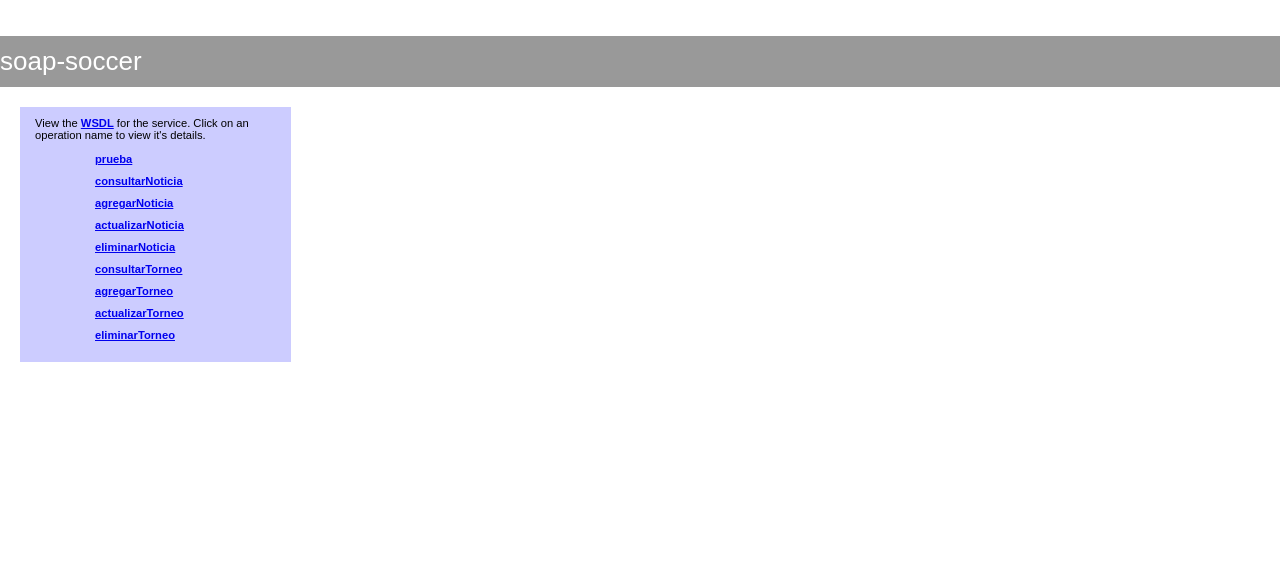
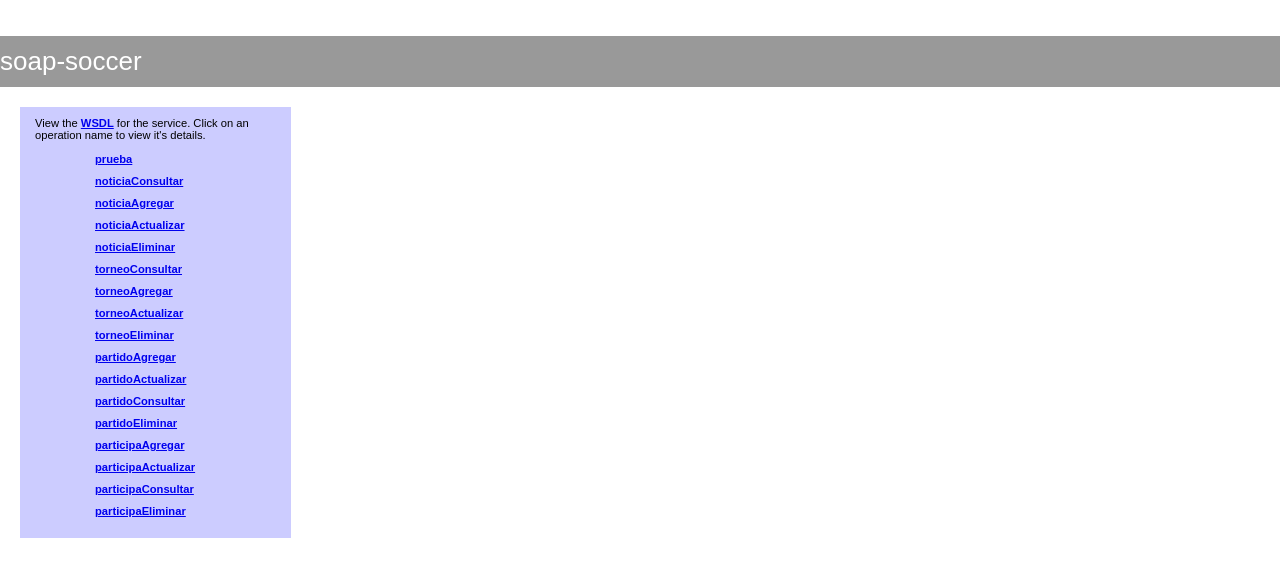
Before and after one commit to yaelmo21/soap-soccer, a PHP site: page / in a window 1280 px wide. Shown: the top 577 px of the page. Run offline with PHP 8.4, Linux system fonts and the light colour scheme.

Commit message:
Creation partidos_service.php and participa_service.php

```diff
--- a/index.php
+++ b/index.php
@@ -3,11 +3,13 @@
     require 'service/partidos_service.php';
     require 'service/noticias_service.php';
     require 'service/torneos_service.php';
+    require 'service/participa_service.php';
 
     $server = new soap_server();
     $URL       = "example.com";
     $namespace = $URL . '?wsdl';
     $server->configureWSDL('soap-soccer', $namespace);
+
 
     $server->wsdl->addComplexType(
         'equipos',
@@ -52,7 +54,7 @@
     );
 
     $server->register(
-        'consultarNoticia',
+        'noticiaConsultar',
         array('idNoticia' => 'xsd:integer'),
         array('return'=>'tns:noticia'),
         'urn:NoticiaXMLwsdl', // Nombre del workspace
@@ -64,7 +66,7 @@
 
     // Agregar Noticia
     $server->register(
-        'agregarNoticia',
+        'noticiaAgregar',
         array('autor' => 'xsd:string', 'fecha' => 'sxd:string', 'titulo' => 'xsd:string', 'cuerpo' => 'xsd:string', 'idTorneo' => 'xsd:integer'),
         array('mensaje'=>'xsd:string'),
         'urn:NoticiaXMLwsdl', // Nombre del workspace
@@ -76,7 +78,7 @@
 
     // Actualizar Noticia
     $server->register(
-        'actualizarNoticia',
+        'noticiaActualizar',
         array('idNoticia' => 'xsd:integer','autor' => 'xsd:string', 'fecha' => 'sxd:string', 'titulo' => 'xsd:string', 'cuerpo' => 'xsd:string', 'idTorneo' => 'xsd:integer'),
         array('mensaje'=>'xsd:string'),
         'urn:NoticiaXMLwsdl', // Nombre del workspace
@@ -88,7 +90,7 @@
 
     // Eliminar Noticia
     $server->register(
-        'eliminarNoticia',
+        'noticiaEliminar',
         array('idNoticia' => 'xsd:integer'),
         array('mensaje'=>'xsd:string'),
         'urn:NoticiaXMLwsdl', // Nombre del workspace
@@ -114,7 +116,7 @@
     );
 
     $server->register(
-        'consultarTorneo',
+        'torneoConsultar',
         array('idTorneo' => 'xsd:integer'),
         array('return'=>'tns:torneo'),
         'urn:TorneoXMLwsdl', // Nombre del workspace
@@ -126,7 +128,7 @@
 
     // Agregar Torneo
     $server->register(
-        'agregarTorneo',
+        'torneoAgregar',
         array('nombre' => 'xsd:string', 'fechaIncial' => 'sxd:string', 'fechaFinal' => 'xsd:string'),
         array('mensaje'=>'xsd:string'),
         'urn:TorneoXMLwsdl', // Nombre del workspace
@@ -138,7 +140,7 @@
 
     // Actualizar Torneo
     $server->register(
-        'actualizarTorneo',
+        'torneoActualizar',
         array('idTorneo' => 'xsd:integer','nombre' => 'xsd:string', 'fechaIncial' => 'sxd:string', 'fechaFinal' => 'xsd:string'),
         array('mensaje'=>'xsd:string'),
         'urn:TorneoXMLwsdl', // Nombre del workspace
@@ -150,14 +152,150 @@
 
     // Eliminar Torneo
     $server->register(
-        'eliminarTorneo',
+        'torneoEliminar',
         array('idTorneo' => 'xsd:integer'),
         array('mensaje'=>'xsd:string'),
         'urn:TorneoXMLwsdl', // Nombre del workspace
-        'urn:TorneoXMLwsdl#consultar', // Acción soap
+        'urn:TorneoXMLwsdl#eliminar', // Acción soap
         'rpc', // Estilo
         'encoded', // Uso
         'Eliminar un torneo' // Documentación
     );
+
+    // --------------------------------------------- PARTIDOS --------------------------------------------- //
+
+    // Agregar Partido
+    $server->register(
+        'partidoAgregar',
+        array('golesLocal' => 'xsd:integer','golesVisitante'=> 'xsd:integer'),
+        array('mensaje'=>'xsd:string'),
+        'urn:PartidosXMLwsdl', // Nombre del workspace
+        'urn:PartidosXMLwsdl#createPartido', // Acción soap
+        'rpc', // Estilo
+        'encoded', // Uso
+        'Crear un partido' // Documentación
+    );
+
+    // Actualizar Partido
+    $server->register(
+        'partidoActualizar',
+        array('id' => 'xsd:integer','golesLocal' => 'xsd:integer','golesVisitante'=> 'xsd:integer'),
+        array('mensaje'=>'xsd:string'),
+        'urn:PartidosXMLwsdl', // Nombre del workspace
+        'urn:PartidosXMLwsdl#actualizar', // Acción soap
+        'rpc', // Estilo
+        'encoded', // Uso
+        'Actualizar Partido' // Documentación
+    );
+
+    // Consultar Partido
+    $server->wsdl->addComplexType(
+        'partido',
+        'complextType',
+        'struct',
+        'sequence',
+        '',
+        array(
+            'ID' => array('name' => 'ID', 'type' => 'xsd:integer'),
+            'GOLES_LOCAL' => array('name' => 'GOLES_LOCAL', 'type' => 'xsd:integer'),
+            'GOLES_VISITANTE' => array('name' => 'GOLES_VISITANTE', 'type' => 'xsd:integer')
+        )
+    );
+
+    $server->register(
+        'partidoConsultar',
+        array('id' => 'xsd:integer'),
+        array('return'=>'tns:partido'),
+        'urn:PartidosXMLwsdl', // Nombre del workspace
+        'urn:PartidosXMLwsdl#consultar', // Acción soap
+        'rpc', // Estilo
+        'encoded', // Uso
+        'Consultar Partido' // Documentación
+    );
+
+
+    // Eliminar Partido
+
+    $server->register(
+        'partidoEliminar',
+        array('id' => 'xsd:integer'),
+        array('mensaje'=>'xsd:string'),
+        'urn:PartidosXMLwsdl', // Nombre del workspace
+        'urn:PartidosXMLwsdl#eliminar', // Acción soap
+        'rpc', // Estilo
+        'encoded', // Uso
+        'Actualizar Partido' // Documentación
+    );
+
+     // --------------------------------------------- PARTICIPA --------------------------------------------- //
+
+    // Crear Participa
+    $server->register(
+        'participaAgregar',
+        array('id_partido' => 'xsd:integer','id_equipo'=> 'xsd:integer','id_torneo'=> 'xsd:integer','visitante'=>'xsd:boolean','contrincante'=> 'xsd:integer','puntos'=> 'xsd:integer'),
+        array('mensaje'=>'xsd:string'),
+        'urn:ParticipaXMLwsdl', // Nombre del workspace
+        'urn:ParticipaXMLwsdl#agregar', // Acción soap
+        'rpc', // Estilo
+        'encoded', // Uso
+        'Crear una participación' // Documentación
+    );
+
+    // Actualizar Participa
+    $server->register(
+        'participaActualizar',
+        array( 'id_partido_old' => 'xsd:integer','id_equipo_old'=> 'xsd:integer','id_torneo_old'=> 'xsd:integer','id_partido' => 'xsd:integer','id_equipo'=> 'xsd:integer','id_torneo'=> 'xsd:integer','visitante'=>'xsd:boolean','contrincante'=> 'xsd:integer','puntos'=> 'xsd:integer'),
+        array('mensaje'=>'xsd:string'),
+        'urn:ParticipaXMLwsdl', // Nombre del workspace
+        'urn:ParticipaXMLwsdl#actualizar', // Acción soap
+        'rpc', // Estilo
+        'encoded', // Uso
+        'Actualizar una participación' // Documentación
+    );
+
+    // Consultar Participa
+
+    $server->wsdl->addComplexType(
+        'particpa',
+        'complextType',
+        'struct',
+        'sequence',
+        '',
+        array(
+            'ID_PARTIDO'      => array('name' => 'ID_PARTIDO',     'type' => 'xsd:integer'),
+            'ID_EQUIPO'       => array('name' => 'ID_EQUIPO' ,     'type' => 'xsd:integer'),
+            'ID_TORNEO'       => array('name' => 'ID_TORNEO' ,     'type' => 'xsd:integer'),
+            'VISITANTE'       => array('name' => 'VISITANTE' ,     'type' => 'xsd:integer'),
+            'CONTRINCANTE'    => array('name' => 'CONTRINCANTE',   'type' => 'xsd:integer'),
+            'PUNTOS'          => array('name' => 'PUNTOS',         'type' => 'xsd:integer'),
+        )
+    );
+
+    $server->register(
+        'participaConsultar',
+        array('id_partido' => 'xsd:integer','id_equipo'=> 'xsd:integer','id_torneo'=> 'xsd:integer'),
+        array('return'=>'tns:particpa'),
+        'urn:ParticipaXMLwsdl', // Nombre del workspace
+        'urn:ParticipaXMLwsdl#consultar', // Acción soap
+        'rpc', // Estilo
+        'encoded', // Uso
+        'Consultar una participación' // Documentación
+    );
+
+    // Eliminar Participa
+    $server->register(
+        'participaEliminar',
+        array('id_partido' => 'xsd:integer','id_equipo'=> 'xsd:integer','id_torneo'=> 'xsd:integer'),
+        array('mensaje'=>'xsd:string'),
+        'urn:ParticipaXMLwsdl', // Nombre del workspace
+        'urn:ParticipaXMLwsdl#eliminar', // Acción soap
+        'rpc', // Estilo
+        'encoded', // Uso
+        'Eliminar una participación' // Documentación
+    );
+
+
+
     $server->service(file_get_contents("php://input"));
+
 ?>
--- a/service/noticias_service.php
+++ b/service/noticias_service.php
@@ -4,7 +4,7 @@
     /**
      * Metodo para consultar la informacion de una noticia en especifico
      */
-    function consultarNoticia($idNoticia){
+    function noticiaConsultar($idNoticia){
         global $mysqli;
 
         $sql = "SELECT * FROM NOTICIA WHERE ID = ".$idNoticia;
@@ -20,7 +20,7 @@
     /**
      * Metodo para agregar una noticia
      */
-    function agregarNoticia($autor, $fecha, $titulo, $cuerpo, $idTorneo){
+    function noticiaAgregar($autor, $fecha, $titulo, $cuerpo, $idTorneo){
         global $mysqli;
 
         $sql = "INSERT INTO NOTICIA (ID,AUTOR,FECHA, TITULO, CUERPO, ID_TORNEO) VALUES(NULL,'$autor', '$fecha', '$titulo', '$cuerpo', '$idTorneo')";
@@ -36,7 +36,7 @@
     /**
      * Metodo para actualizar la informacion de una noticia
      */
-    function actualizarNoticia($idNoticia, $autor, $fecha, $titulo, $cuerpo, $idTorneo){
+    function noticiaActualizar($idNoticia, $autor, $fecha, $titulo, $cuerpo, $idTorneo){
         global $mysqli;
 
         $sql = "UPDATE NOTICIA SET AUTOR='$autor', FECHA='$fecha',TITULO='$titulo',CUERPO='$cuerpo', ID_TORNEO=$idTorneo WHERE ID = $idNoticia";
@@ -52,7 +52,7 @@
     /**
      * Metodo para eliminar una noticia
      */
-    function eliminarNoticia($idNoticia){
+    function noticiaEliminar($idNoticia){
         global $mysqli;
 
         $sql = "DELETE FROM NOTICIA WHERE ID = ".$idNoticia;
--- /dev/null
+++ b/service/participa_service.php
@@ -0,0 +1,76 @@
+<?php
+   require realpath(dirname(__FILE__) .'/../providers/database.php');
+// ---------------------------------------------------------------------------------
+// Crear Participa
+// ---------------------------------------------------------------------------------
+
+    function participaAgregar($id_partido,$id_equipo,$id_torneo,$visitante,$contrincante,$puntos){
+        global $mysqli;
+
+        $id_partido     = intval($id_partido);
+        $id_equipo      = intval($id_equipo);
+        $id_torneo      = intval($id_torneo);
+        $contrincante   = intval($contrincante);
+        $puntos         = intval($puntos);
+
+        $visitante = (strtolower($visitante) == 'true') ? true : false;
+
+        $sql = "INSERT INTO PARTICIPA (ID_PARTIDO,ID_EQUIPO,ID_TORNEO,VISITANTE,CONTRINCANTE,PUNTOS) VALUES($id_partido,$id_equipo,$id_torneo,$visitante,$contrincante,$puntos)";
+        return ($mysqli->query($sql))? 'Exito' : 'Error';
+    }
+
+
+// ---------------------------------------------------------------------------------
+// Actualizar Participa
+// ---------------------------------------------------------------------------------
+
+    function participaActualizar($id_partido_old,$id_equipo_old,$id_torneo_old,$id_partido,$id_equipo,$id_torneo,$visitante,$contrincante,$puntos){
+        global $mysqli;
+
+        $id_partido     = intval($id_partido);
+        $id_equipo      = intval($id_equipo);
+        $id_torneo      = intval($id_torneo);
+
+        $id_partido_old   = intval($id_partido_old);
+        $id_equipo_old    = intval($id_equipo_old);
+        $id_torneo_old    = intval($id_torneo_old);
+
+        $contrincante   = intval($contrincante);
+        $puntos         = intval($puntos);
+
+        $visitante = (strtolower($visitante) == 'true') ? 1 : 0;
+        $sql = "UPDATE PARTICIPA SET ID_PARTIDO =$id_partido ,ID_EQUIPO = $id_equipo, ID_TORNEO = $id_torneo, VISITANTE = $visitante ,CONTRINCANTE = $contrincante ,PUNTOS = $puntos WHERE ID_PARTIDO = $id_partido_old AND ID_EQUIPO = $id_equipo_old AND ID_TORNEO= $id_torneo_old";
+        return ($mysqli->query($sql))? 'Exito' : $mysqli->error;
+    }
+
+// ---------------------------------------------------------------------------------
+// Eliminar Participa
+// ---------------------------------------------------------------------------------
+
+    function participaEliminar($id_partido,$id_equipo,$id_torneo){
+        global $mysqli;
+
+        $id_partido     = intval($id_partido);
+        $id_equipo      = intval($id_equipo);
+        $id_torneo      = intval($id_torneo);
+
+        $sql = "DELETE FROM PARTICIPA WHERE ID_PARTIDO = $id_partido AND ID_EQUIPO = $id_equipo AND ID_TORNEO= $id_torneo";
+
+        return ($mysqli->query($sql))? 'Exito' : 'Error';
+    }
+// ---------------------------------------------------------------------------------
+// Consultar  Participa
+// ---------------------------------------------------------------------------------
+
+
+    function participaConsultar($id_partido,$id_equipo,$id_torneo){
+        global $mysqli;
+
+        $id_partido     = intval($id_partido);
+        $id_equipo      = intval($id_equipo);
+        $id_torneo      = intval($id_torneo);
+
+        $sql = "SELECT * FROM PARTICIPA WHERE ID_PARTIDO = $id_partido AND ID_EQUIPO = $id_equipo AND ID_TORNEO= $id_torneo";
+        return ($mysqli->query($sql)->num_rows > 0) ? mysqli_fetch_array($mysqli->query($sql)) : array();
+    }
+?>
--- a/service/partidos_service.php
+++ b/service/partidos_service.php
@@ -14,6 +14,42 @@
 
     }
 
+    // ---------------------------------------------------------------------------------
+    // Crear Partido
+    // ---------------------------------------------------------------------------------
 
+    function partidoAgregar($golesLocal,$golesVisitante){
+       global $mysqli;
+       $sql = "INSERT INTO PARTIDO (ID,GOLES_LOCAL,GOLES_VISITANTE) value (NULL,$golesLocal,$golesVisitante)";
+       return ($mysqli->query($sql))? 'Exito' : 'Error';
+    }
 
+    // ---------------------------------------------------------------------------------
+    // Actualizar Partido
+    // ---------------------------------------------------------------------------------
+
+    function partidoActualizar($id,$golesLocal,$golesVisitante){
+        global $mysqli;
+        $sql = "UPDATE PARTIDO SET GOLES_LOCAL=$golesLocal,GOLES_VISITANTE=$golesVisitante WHERE ID= $id";
+        return ($mysqli->query($sql))? 'Exito' : 'Error';
+    }
+    // ---------------------------------------------------------------------------------
+    // Consultar Partido
+    // ---------------------------------------------------------------------------------
+
+    function partidoConsultar($id){
+        global $mysqli;
+        $sql = "SELECT * FROM PARTIDO WHERE ID = ".intval($id);
+        return ($mysqli->query($sql)->num_rows > 0) ? mysqli_fetch_array($mysqli->query($sql)) : array();
+    }
+
+    // ---------------------------------------------------------------------------------
+    // Eliminar Partido
+    // ---------------------------------------------------------------------------------
+
+    function partidoEliminar($id){
+        global $mysqli;
+        $sql = "DELETE FROM PARTIDO WHERE ID =".intval($id);
+        return ($mysqli->query($sql))? 'Exito' : 'Error';
+    }
 ?>
--- a/service/torneos_service.php
+++ b/service/torneos_service.php
@@ -4,7 +4,7 @@
     /**
      * Metodo para consultar la informacion de una noticia en especifico
      */
-    function consultarTorneo($idTorneo){
+    function torneoConsultar($idTorneo){
         global $mysqli;
 
         $sql = "SELECT * FROM TORNEO WHERE ID = ".$idTorneo;
@@ -20,7 +20,7 @@
     /**
      * Metodo para agregar una Torneo
      */
-    function agregarTorneo($nombre, $fechaIncial, $fechaFinal){
+    function torneoAgregar($nombre, $fechaIncial, $fechaFinal){
         global $mysqli;
 
         $sql = "INSERT INTO TORNEO (ID,NOMBRE,FECHA_INICIAL, FECHA_FINAL) VALUES(NULL,'$nombre', '$fechaIncial', '$fechaFinal')";
@@ -36,7 +36,7 @@
     /**
      * Metodo para actualizar la informacion de una Torneo
      */
-    function actualizarTorneo($idTorneo, $nombre, $fechaIncial, $fechaFinal){
+    function torneoActualizar($idTorneo, $nombre, $fechaIncial, $fechaFinal){
         global $mysqli;
 
         $sql = "UPDATE TORNEO SET NOMBRE='$nombre', FECHA_INICIAL='$fechaIncial',FECHA_FINAL='$fechaFinal' WHERE ID = $idTorneo";
@@ -52,7 +52,7 @@
     /**
      * Metodo para eliminar una Torneo
      */
-    function eliminarTorneo($idTorneo){
+    function torneoEliminar($idTorneo){
         global $mysqli;
 
         $sql = "DELETE FROM TORNEO WHERE ID = ".$idTorneo;
```
Also changed, not shown: 1 other file.
